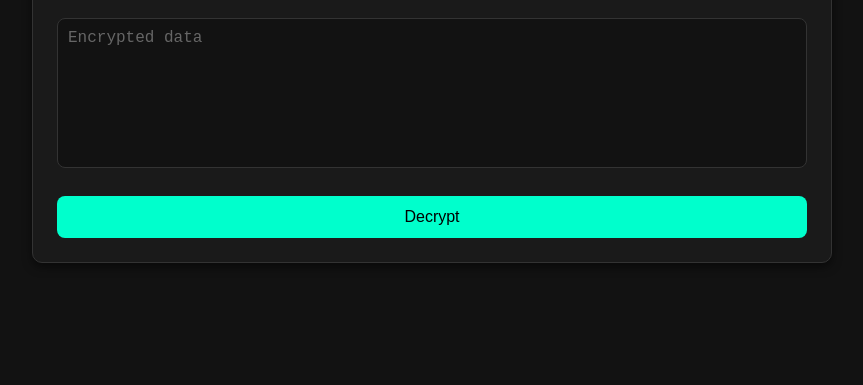
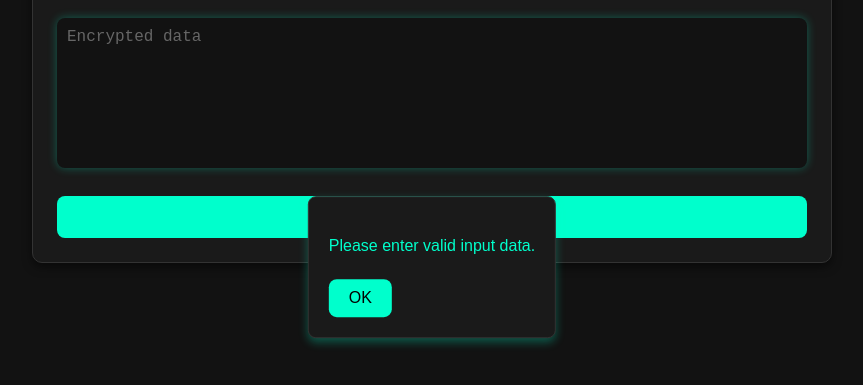
Before and after one commit to SayfullahSayeb/Subway-Surfers-Temp, a plain HTML site: page src/decrypt.html in a window 1280 px wide. Both pictures are taken after a click on the button "Decrypt". Shown: the part 133-518 px from the top of the page, without its empty margins (208-1071 px from the left). Drawn offline with Linux system fonts and the light colour scheme.

Commit message:
Improve performance

```diff
--- a/src/decrypt.html
+++ b/src/decrypt.html
@@ -4,7 +4,6 @@
     <meta charset="UTF-8">
     <meta name="viewport" content="width=device-width, initial-scale=1.0">
     <style>
-        /* General Styles */
         body {
             font-family: Arial, sans-serif;
             margin: 0;
@@ -56,17 +55,37 @@
         }
 
         textarea {
+            font-family: monospace;
             width: 100%;
             height: 150px;
             background: #121212;
-            border: 1px solid #333333;
             border-radius: 8px;
             padding: 10px;
             font-size: 1rem;
-            color: #ffffff;
+            color: #00ffcc;
             resize: none;
             box-sizing: border-box;
-        }
+            border: none;
+            box-shadow: 0 0 10px rgba(0, 255, 204, 0.3);
+           }
+
+
+    textarea::-webkit-scrollbar {
+      width: 12px;
+    }
+
+    textarea::-webkit-scrollbar-track {
+      background: #000000;
+    }
+
+    textarea::-webkit-scrollbar-thumb {
+      background: #00ffcc;
+      border-radius: 6px;
+    }
+
+    textarea::-webkit-scrollbar-thumb:hover {
+      background: #00ffcc;
+    }
 
         textarea::placeholder {
             color: #666666;
@@ -102,6 +121,42 @@
             margin-top: 20px;
         }
 
+        .custom-alert {
+    display: none;
+    position: fixed;
+    top: 50%;
+    left: 50%;
+    transform: translate(-50%, -50%);
+    background: #1a1a1a;
+    padding: 20px;
+    border-radius: 8px;
+    border: 1px solid #333333;
+    color: #00ffcc;
+    box-shadow: 0 4px 10px rgba(0, 255, 204, 0.3);
+    text-align: center;
+    z-index: 1001;
+}
+
+.custom-alert p {
+    margin-bottom: 20px;
+}
+
+.custom-alert button {
+    width: auto;
+    padding: 10px 20px;
+    background: #00ffcc;
+    color: #000;
+    border: none;
+    border-radius: 8px;
+    cursor: pointer;
+    transition: background-color 0.3s ease, transform 0.3s ease;
+}
+
+.custom-alert button:hover {
+    background: #009977;
+}
+
+
         .export-buttons button {
             width: 48%;
         }
@@ -134,8 +189,9 @@
         }
 
         .save-input {
-            width: 100%;
+            width: calc(100% - 20px);
             padding: 10px;
+            box-sizing: border-box;
             font-size: 1rem;
             border: 1px solid #333333;
             border-radius: 8px;
@@ -195,6 +251,11 @@
             <button class="popup-button" onclick="showSavePopup()">Save File</button>
         </div>
     </div>
+    <div class="custom-alert" id="customAlert">
+        <p id="alertMessage">Alert message here</p>
+        <button onclick="closeAlert()">OK</button>
+    </div>
+
     <div class="popup-overlay" id="popupOverlay"></div>
     <div class="save-file-popup" id="saveFilePopup">
         <h3>Save File</h3>
@@ -211,7 +272,6 @@
             const resultSection = document.querySelector(".result");
             const exportButtons = document.querySelector(".export-buttons");
 
-            // Hide results and buttons initially
             resultSection.style.display = "none";
             exportButtons.style.display = "none";
 
@@ -219,11 +279,9 @@
                 let dataToDecrypt;
 
                 try {
-                    // Try to parse JSON and extract the "data" field
                     const jsonData = JSON.parse(inputData);
                     dataToDecrypt = jsonData.data || inputData;
                 } catch {
-                    // If not JSON, use input as-is
                     dataToDecrypt = inputData;
                 }
 
@@ -250,10 +308,25 @@
                     resultTextarea.value = `Error: ${error.message}`;
                     resultSection.style.display = "block";
                 }
-            } else {
-                alert("Please enter valid input data.");
-            }
+            } if (!inputData) {
+    showCustomAlert("Please enter valid input data.");
+}
+
         }
+
+
+
+        function showCustomAlert(message) {
+    const alertBox = document.getElementById('customAlert');
+    const alertMessage = document.getElementById('alertMessage');
+    alertMessage.textContent = message;
+    alertBox.style.display = 'block';
+}
+
+function closeAlert() {
+    document.getElementById('customAlert').style.display = 'none';
+}
+
 
         function copyToClipboard() {
             const resultTextarea = document.getElementById("resultData");
```
